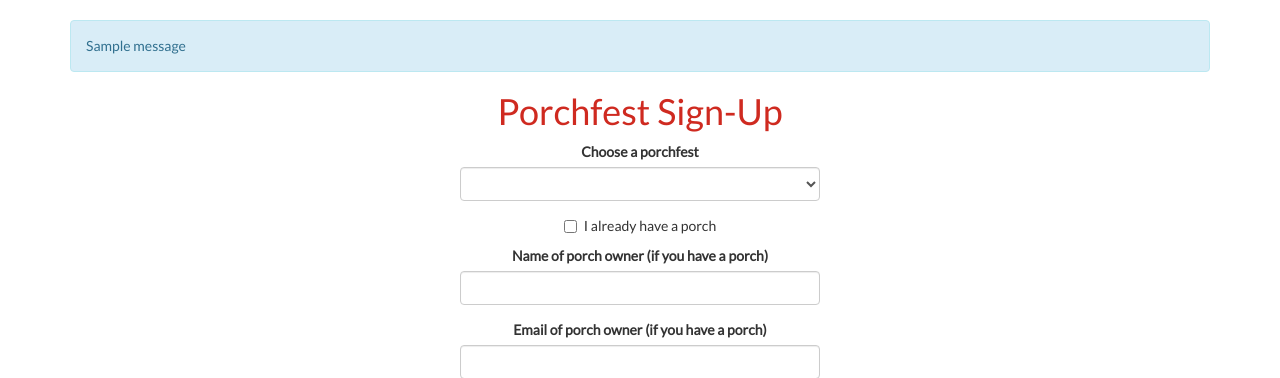
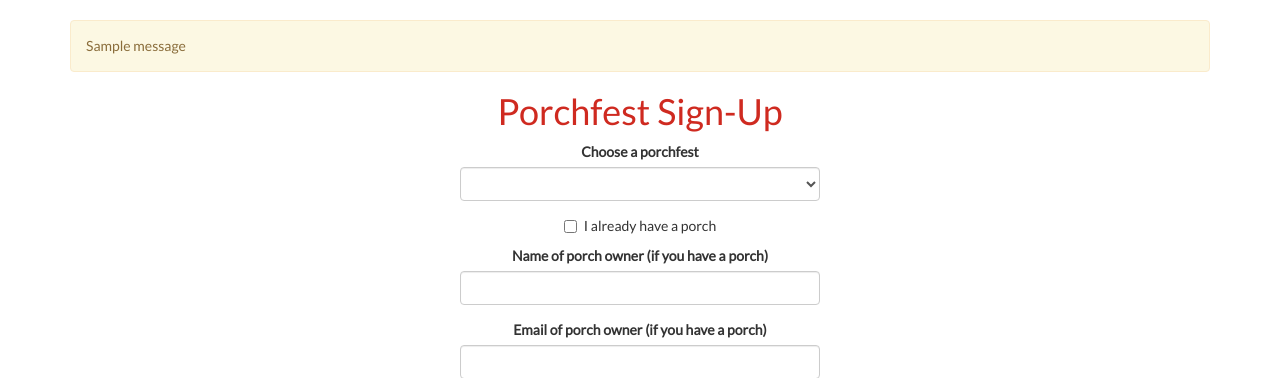
Before and after one commit to apython1998/porchfest.BAG, a Flask app: page /sign_up in a window 1280 px wide. Shown: the part 52-430 px from the top of the page. Run offline with Flask 2, Linux system fonts and the light colour scheme; one stand-in notice (Sample message) is shown; data that the repository does not hold is empty; some libraries are stand-ins or nearby versions; some web fonts are replaced.

Commit message:
new style

```diff
--- a/app/templates/base.html
+++ b/app/templates/base.html
@@ -46,7 +46,7 @@
         {% with messages = get_flashed_messages() %}
             {% if messages %}
                 {% for message in messages %}
-                <div class="alert alert-info" role="alert">{{ message }}</div>
+                <div class="alert alert-warning" role="alert">{{ message }}</div>
                 {% endfor %}
             {% endif %}
         {% endwith %}
```
